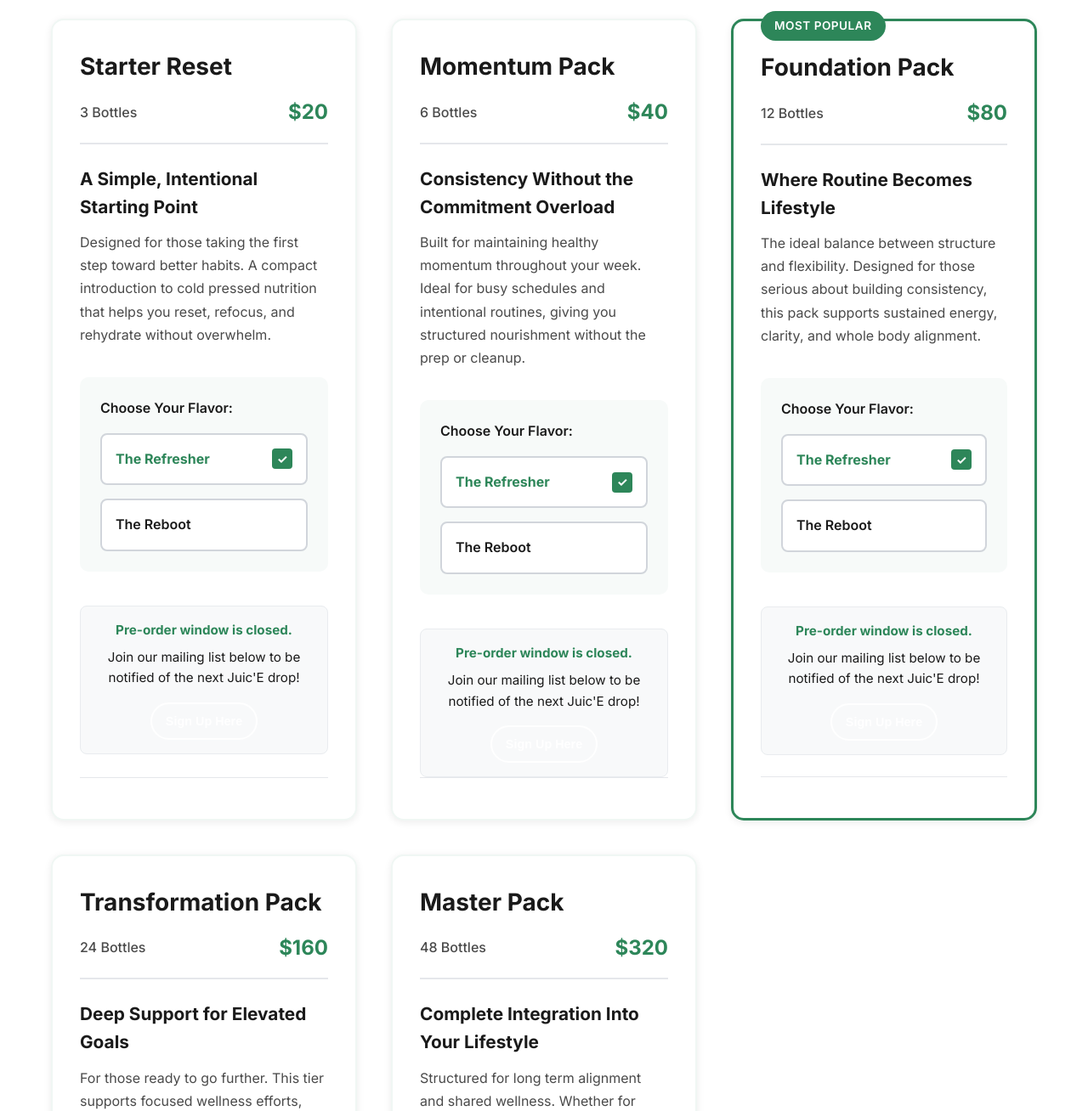
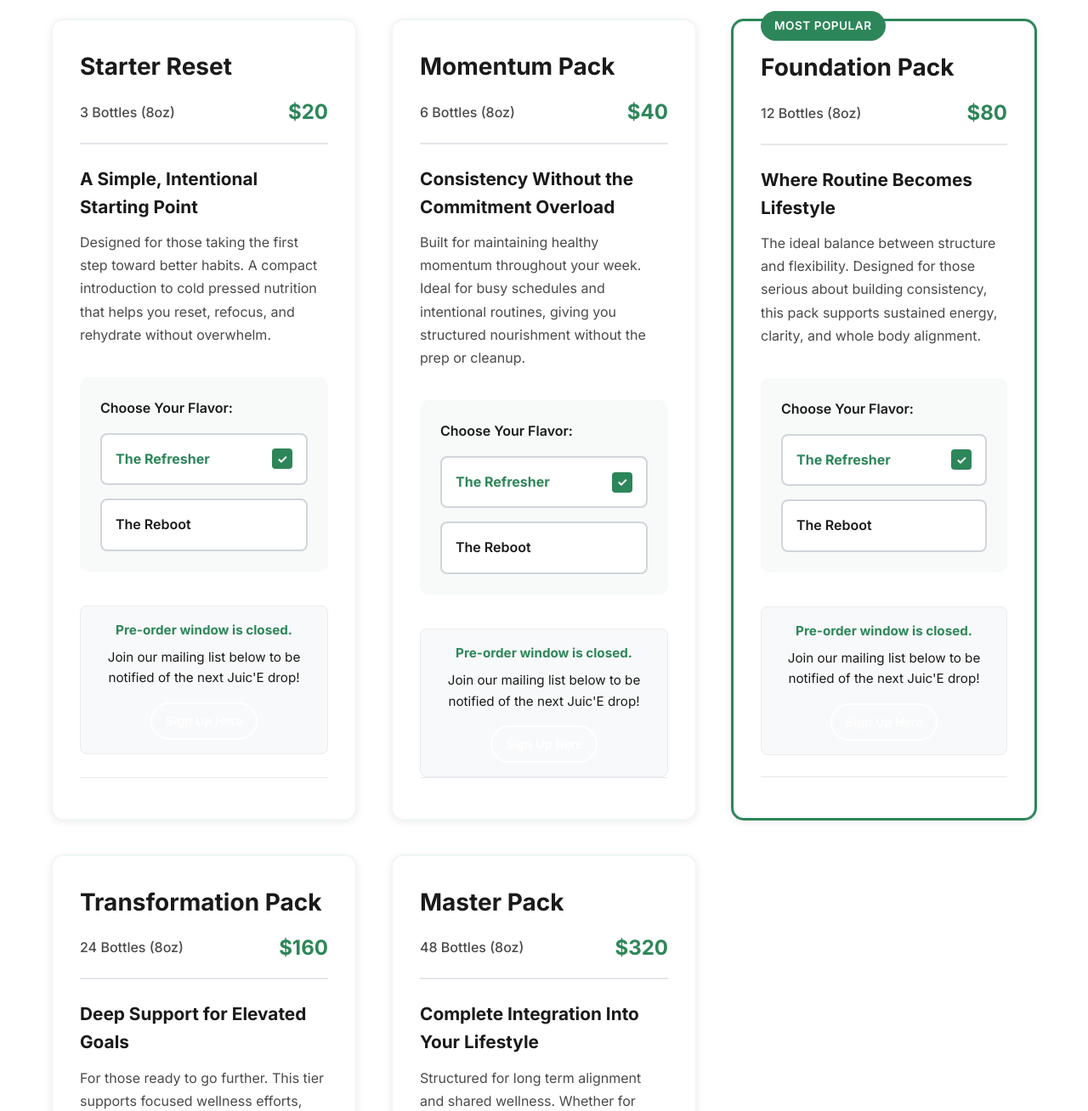
Before and after one commit to ehuetongwe/Juic-E-Drink-2.0, a website: page index.html in a window 1280 px wide. Shown: the part 3660-4968 px from the top of the page at 85% size. Drawn offline with Linux system fonts and the light colour scheme.

Commit message:
Update packages to state 8oz size and add FAQ for bottle size

```diff
--- a/index.html
+++ b/index.html
@@ -281,7 +281,7 @@
                     <div class="package-header">
                         <h3>Starter Reset</h3>
                         <div class="package-details">
-                            <span class="package-bottles">3 Bottles</span>
+                            <span class="package-bottles">3 Bottles (8oz)</span>
                             <span class="package-price">$20</span>
                         </div>
                     </div>
@@ -318,7 +318,7 @@
                     <div class="package-header">
                         <h3>Momentum Pack</h3>
                         <div class="package-details">
-                            <span class="package-bottles">6 Bottles</span>
+                            <span class="package-bottles">6 Bottles (8oz)</span>
                             <span class="package-price">$40</span>
                         </div>
                     </div>
@@ -356,7 +356,7 @@
                     <div class="package-header">
                         <h3>Foundation Pack</h3>
                         <div class="package-details">
-                            <span class="package-bottles">12 Bottles</span>
+                            <span class="package-bottles">12 Bottles (8oz)</span>
                             <span class="package-price">$80</span>
                         </div>
                     </div>
@@ -394,7 +394,7 @@
                     <div class="package-header">
                         <h3>Transformation Pack</h3>
                         <div class="package-details">
-                            <span class="package-bottles">24 Bottles</span>
+                            <span class="package-bottles">24 Bottles (8oz)</span>
                             <span class="package-price">$160</span>
                         </div>
                     </div>
@@ -432,7 +432,7 @@
                     <div class="package-header">
                         <h3>Master Pack</h3>
                         <div class="package-details">
-                            <span class="package-bottles">48 Bottles</span>
+                            <span class="package-bottles">48 Bottles (8oz)</span>
                             <span class="package-price">$320</span>
                         </div>
                     </div>
@@ -599,6 +599,15 @@
                             the juice that aligns with your goals.</p>
                         <p>If you are unsure which option fits your needs, feel free to contact us through the contact
                             page and we will gladly guide you toward the best selection for your wellness journey.</p>
+                    </div>
+                </div>
+                <div class="faq-item">
+                    <button class="faq-question">
+                        <span>WHAT SIZE ARE THE BOTTLES?</span>
+                        <span class="faq-toggle">+</span>
+                    </button>
+                    <div class="faq-answer">
+                        <p>All of our cold-pressed signature blends come in 8oz bottles, which is the perfect size for a refreshing boost or as part of an ongoing juice regimen.</p>
                     </div>
                 </div>
             </div>
```
